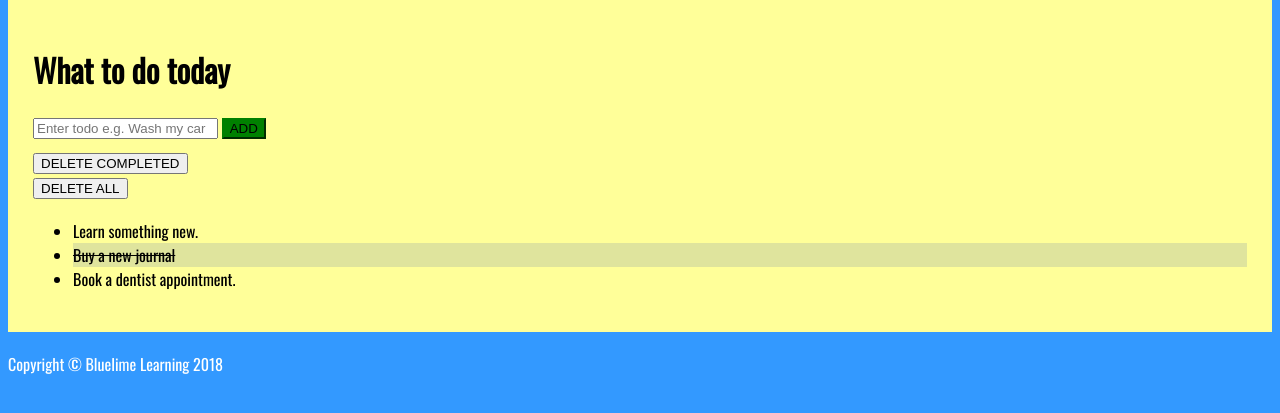
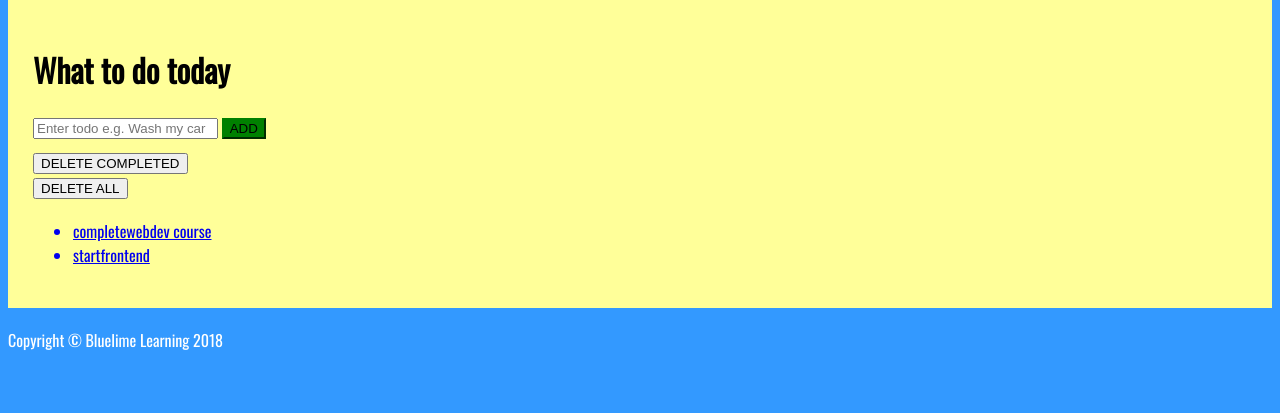
Before and after one commit to Deepashree8/feb5todoapp, a Django app: page / in a window 1280 px wide. Shown: the part 127-540 px from the top of the page. Run offline with Django 5.2, Linux system fonts and the light colour scheme; data comes from the database, SQL or seed files in the repository.

Commit message:
Displaying database items

```diff
--- a/todoapp/templates/todoapp/index.html
+++ b/todoapp/templates/todoapp/index.html
@@ -51,9 +51,15 @@
 					</div>
 
 					<ul class="list-group t20">
-						<li class="list-group-item">Learn something new.</li>
-						<li class="list-group-item todo-completed">Buy a new journal</li>
-						<li class="list-group-item">Book a dentist appointment.</li>
+						{% for todoapp in todo_items %}
+						   {% if todoapp.completed %}
+						   <li class="list-group-item todo-completed">{{todoapp.text}}</li>
+							 {% else %}
+							 <a href="#"><li class="list-group-item ">{{todoapp.text}}</li></a>
+							 {% endif %}
+						   {% endfor %}
+
+
 					</ul>
 				</div>
 			</div>
--- a/todoapp/views.py
+++ b/todoapp/views.py
@@ -1,5 +1,7 @@
 from django.shortcuts import render
-
+from .models import Todolist
 # Create your views here.
 def index(request):
-    return render(request,'todoapp/index.html')
+    todo_items = Todolist.objects.order_by('id')
+    context = {'todo_items' : todo_items}
+    return render(request,'todoapp/index.html', context)
```
